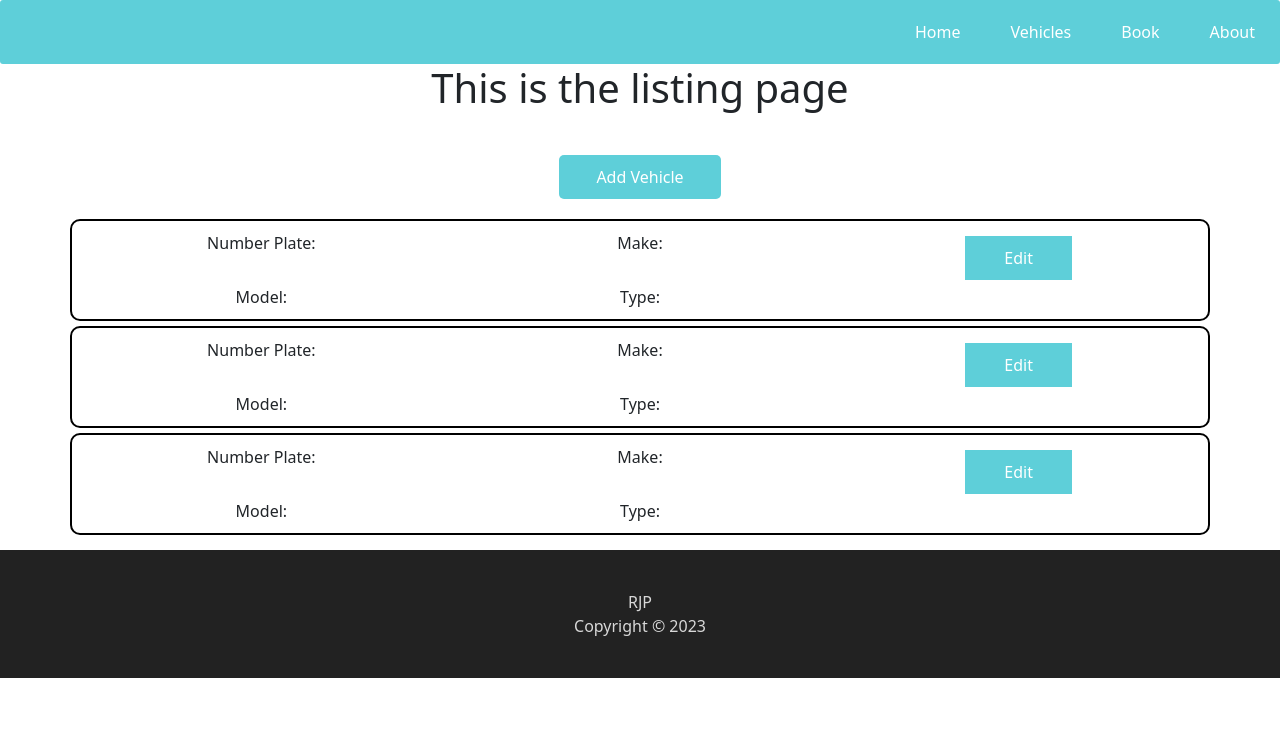
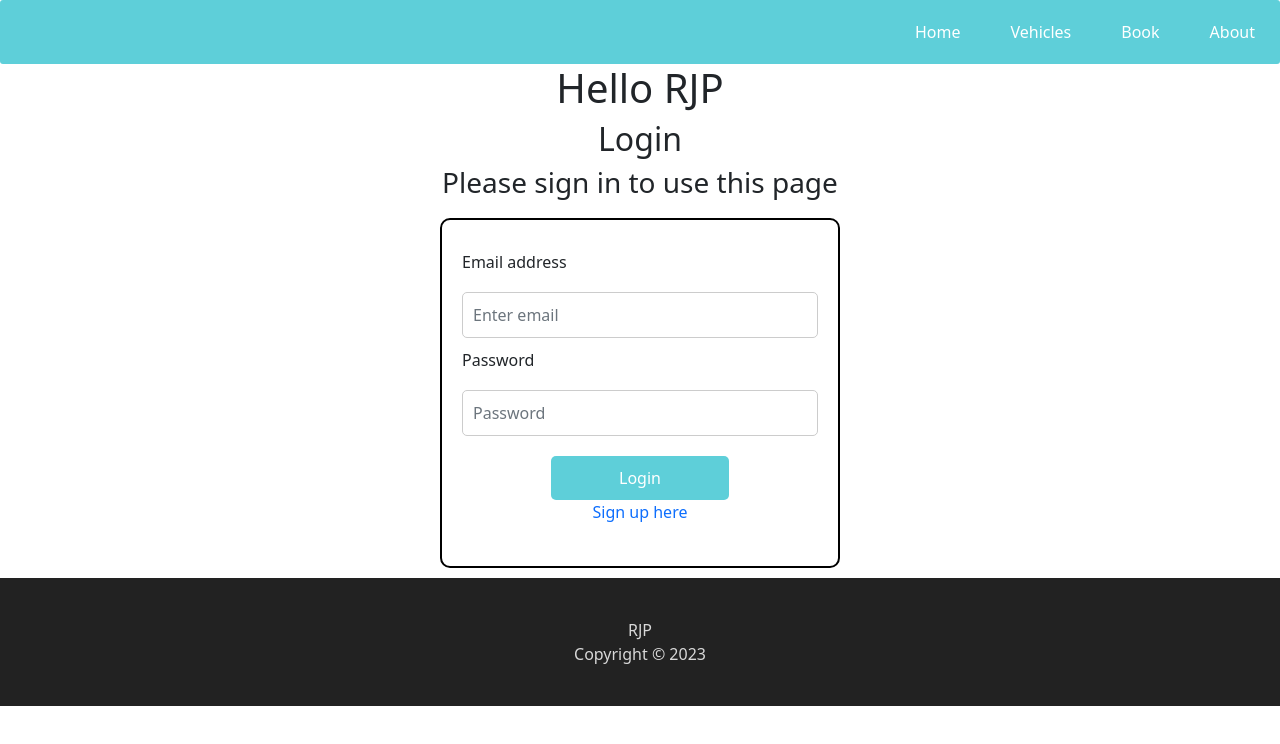
Before and after one commit to RJP-Cab302/FrontEnd, a React (Create React App) app in the folder parking-app/: page /vehicles in a window 1280 px wide. Shown: the top 744 px of the page. Built offline with nearby package versions, Linux system fonts and the light colour scheme.

Commit message:
made url dyinamic for login component

```diff
--- a/parking-app/src/components/Login.jsx
+++ b/parking-app/src/components/Login.jsx
@@ -1,8 +1,11 @@
 import React, { useState } from 'react';
 import { Form, Button } from 'react-bootstrap';
-import jwt_decode from "jwt-decode";
+//import jwt_decode from "jwt-decode";
 import './signup-login.css'
-const Login = () => {
+const Login = (props) => {
+  const url = props.url;
+  const message = props.message;
+
   const [email, setEmail] = useState('');
   const [password, setPassword] = useState('');
 
@@ -19,9 +22,9 @@ const Login = () => {
       .then((data) => {
         const token = data.token;
         //Get the user out of the decoded token to display wellcome message
-        const user = jwt_decode(token).user;
+        //const user = jwt_decode(token).user;
         localStorage.setItem("token", token);
-        window.location.href = "/home";
+        window.location.href = `/${url}`;
       });
 
   };
@@ -38,6 +41,7 @@ const Login = () => {
     <div className="login-wrapper">
       <h1>Hello RJP</h1>
       <h2>Login</h2>
+      <h3>{message}</h3>
       <Form onSubmit={handleSubmit} className='login-form'>
         <Form.Group controlId="formBasicEmail">
           <div className="label">
--- a/parking-app/src/pages/landingpage.jsx
+++ b/parking-app/src/pages/landingpage.jsx
@@ -10,7 +10,7 @@ export default function LandingPage() {
     <div>
       <h2>{data.name}</h2>
       <h2>{data.message}</h2>
-      <Login />
+      <Login url="home"/>
     </div>
 
   );
--- a/parking-app/src/pages/listingpage.jsx
+++ b/parking-app/src/pages/listingpage.jsx
@@ -1,19 +1,26 @@
-import React, { useState } from "react";
-import '../styles/listingpage.css'
+import React, { useState, useEffect } from "react";
+import "../styles/listingpage.css";
 import Vehicle from "../components/Vehicle";
 import { Button } from "react-bootstrap";
+import Login from "../components/Login";
 
 export default function ListingPage() {
+  const [token, setToken] = useState("");
   const [vehicleList, setVehicleList] = useState([
-    { front: '1234', rear: '1234', description: 'A powerful pickup truck' },
-    { front: '2222', rear: '2222', description: 'A reliable sedan' },
-    { front: '3322', rear: '3322', description: 'A sleek sports car' }
+    { front: "1234", rear: "1234", description: "A powerful pickup truck" },
+    { front: "2222", rear: "2222", description: "A reliable sedan" },
+    { front: "3322", rear: "3322", description: "A sleek sports car" },
   ]);
-
+   useEffect(() => {
+     if (localStorage.getItem("token")) {
+       setToken(localStorage.getItem("token"));
+     }
+   }, []);
   const handleAddVehicle = () => {
-    setVehicleList([...vehicleList, { front: '', rear: '', description: '' }]);
+    setVehicleList([...vehicleList, { front: "", rear: "", description: "" }]);
   };
 
+  if (token) {
     return (
       <div>
         <h1>This is the listing page</h1>
@@ -22,9 +29,21 @@ export default function ListingPage() {
             <Button onClick={handleAddVehicle}>Add Vehicle</Button>
           </div>
           {vehicleList.map((vehicle, index) => (
-          <Vehicle key={index} front={vehicle.front} rear={vehicle.rear} description={vehicle.description} />
+            <Vehicle
+              key={index}
+              front={vehicle.front}
+              rear={vehicle.rear}
+              description={vehicle.description}
+            />
           ))}
         </div>
       </div>
     );
+  } else {
+    return (
+      <div>
+        <Login url="vehicles" message="Please sign in to use this page"/>
+      </div>
+    );
   }
+}
```
Lines whose indentation alone changed are shown as unchanged.
